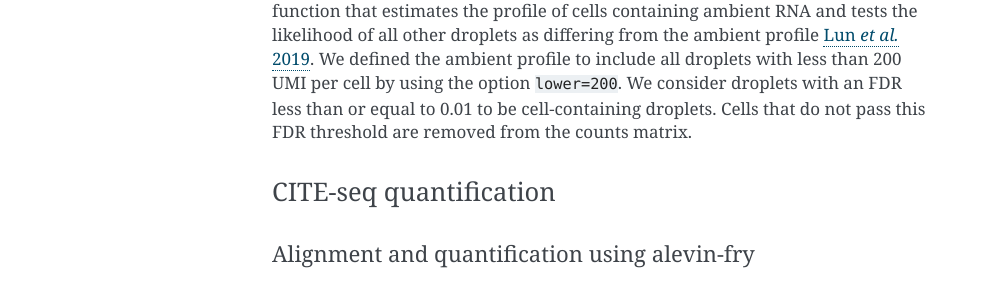
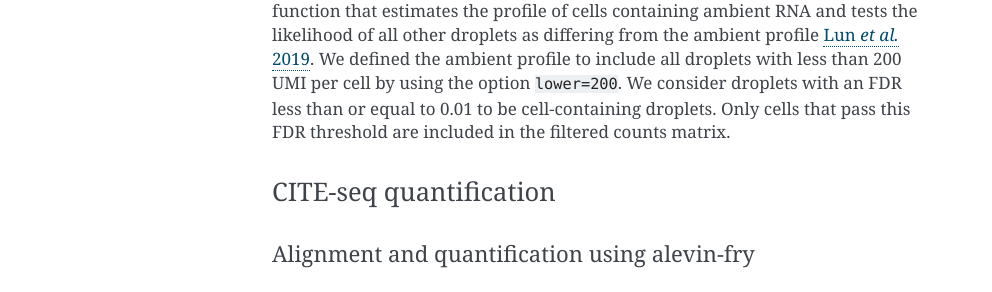
Before and after one commit to DongzeHE/scpca-docs, a Sphinx documentation site: the page built from docs/processing_information.md, in a window 1280 px wide. Shown: the part 1635-1927 px from the top of the page, without its empty margins (148-1140 px from the left). Built offline with Sphinx 7.4.7, drawn with Linux system fonts in a browser that asks for light colours.

Commit message:
Apply suggestions from code review
Co-authored-by: Joshua Shapiro <josh.shapiro@ccdatalab.org>

```diff
--- a/docs/processing_information.md
+++ b/docs/processing_information.md
@@ -47,7 +47,7 @@ We then removed any cell barcodes that are likely to correspond to empty droplet
 To do this we used [`DropletUtils::emptyDrops()`](https://www.bioconductor.org/packages/devel/bioc/vignettes/DropletUtils/inst/doc/DropletUtils.html#detecting-empty-droplets), a function that estimates the profile of cells containing ambient RNA and tests the likelihood of all other droplets as differing from the ambient profile [Lun _et al._ 2019](https://doi.org/10.1186/s13059-019-1662-y).
 We defined the ambient profile to include all droplets with less than 200 UMI per cell by using the option `lower=200`.
 We consider droplets with an FDR less than or equal to 0.01 to be cell-containing droplets.
-Cells that do not pass this FDR threshold are removed from the counts matrix.
+Only cells that pass this FDR threshold are included in the filtered counts matrix.
 
 ### CITE-seq quantification
 
```
